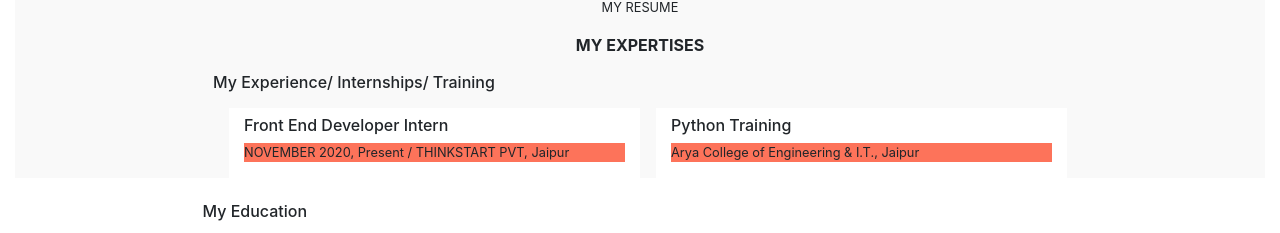
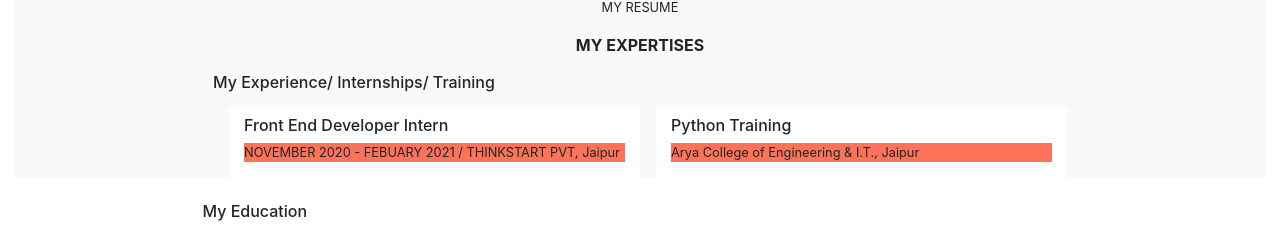
Before and after one commit to ritikg1807/portfolio.github.io, a plain HTML site: page index.html in a window 1280 px wide. Shown: the part 1796-2029 px from the top of the page. Drawn offline with nearby package versions, Linux system fonts and the light colour scheme.

Commit message:
Update index.html

```diff
--- a/index.html
+++ b/index.html
@@ -215,7 +215,7 @@
                 <div class="row middle">
                     <div class="col-sm mt-2 ml-3" style="background-color: #ffffff;">
                         <h6 class="text-justify pt-2 ">Front End Developer Intern</h6>
-                        <P class="font-size small" style="background-color: #FD735A;">NOVEMBER 2020, Present /
+                        <P class="font-size small" style="background-color: #FD735A;">NOVEMBER 2020 - FEBUARY 2021 /
                             THINKSTART PVT, Jaipur
                         </P>
                     </div>
```
